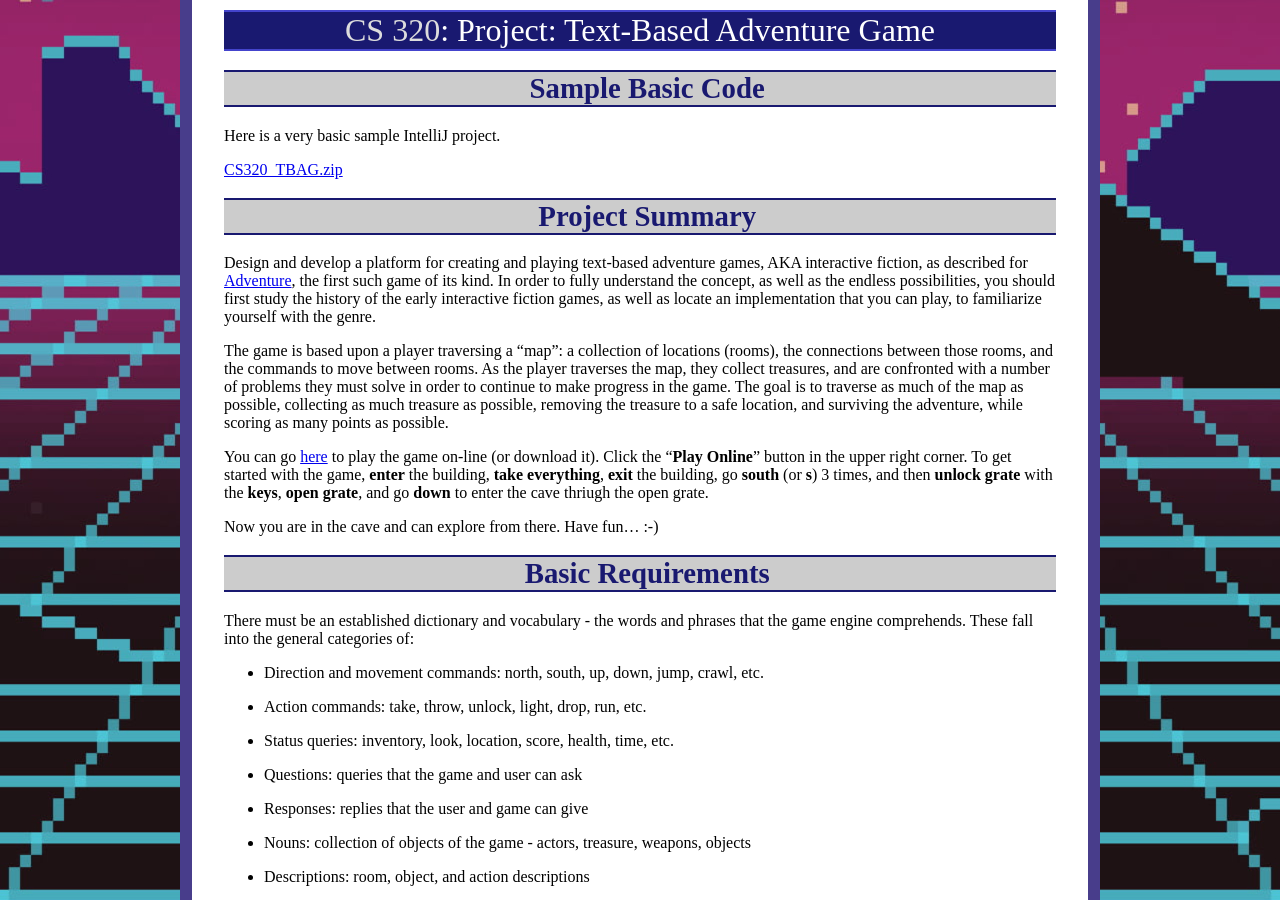
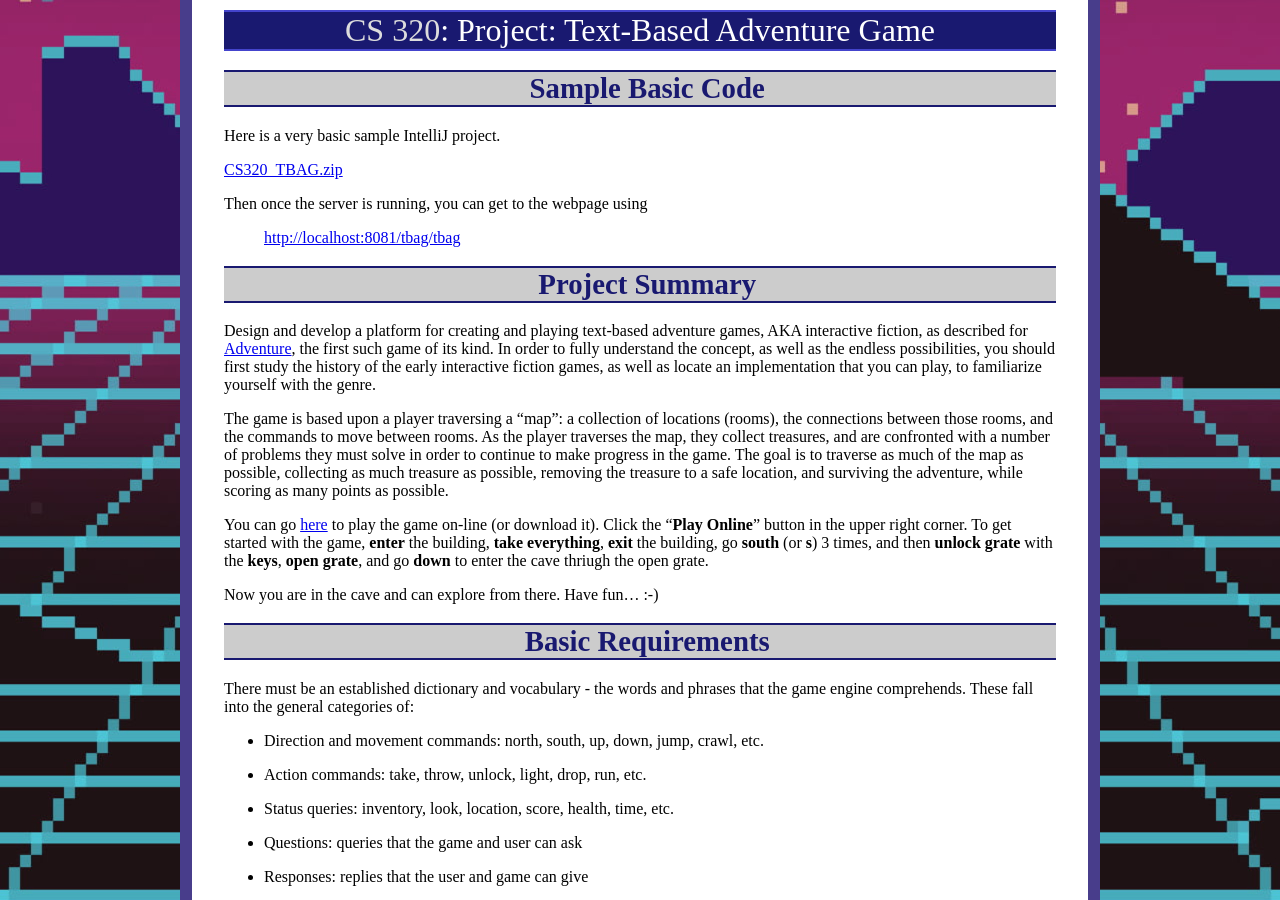
Before and after one commit to ycpcs/cs320-spring2026, a Jekyll site: the page built from projects/TBAG.md, in a window 1280 px wide and 900 px high. Built offline with Jekyll 4.4.1, drawn with Linux system fonts in a browser that asks for light colours.

Commit message:
add link
add link

```diff
--- a/projects/TBAG.md
+++ b/projects/TBAG.md
@@ -9,6 +9,10 @@ Sample Basic Code
 Here is a very basic sample IntelliJ project.
 
 [CS320\_TBAG.zip](CS320_TBAG.zip)
+
+Then once the server is running, you can get to the webpage using
+
+> [http://localhost:8081/tbag/tbag](http://localhost:8081/tbag/tbag)
 
 Project Summary
 ===============
```
